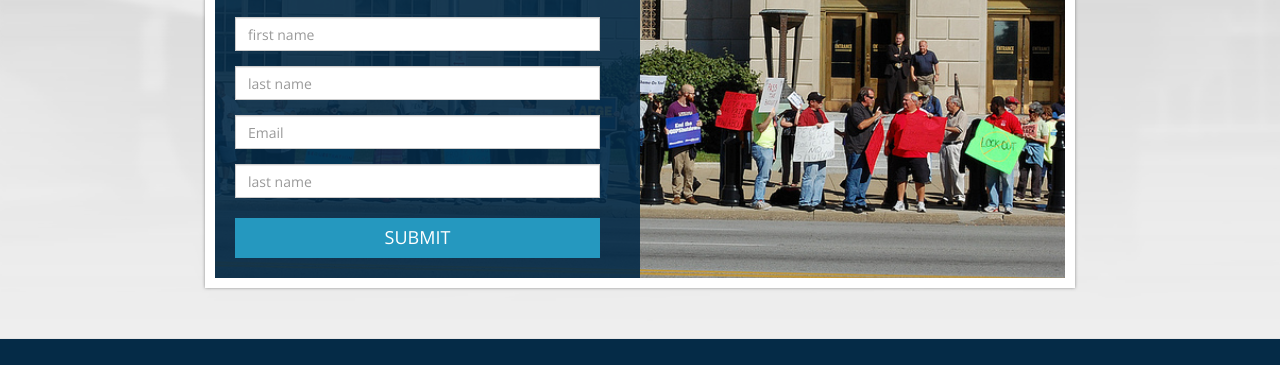
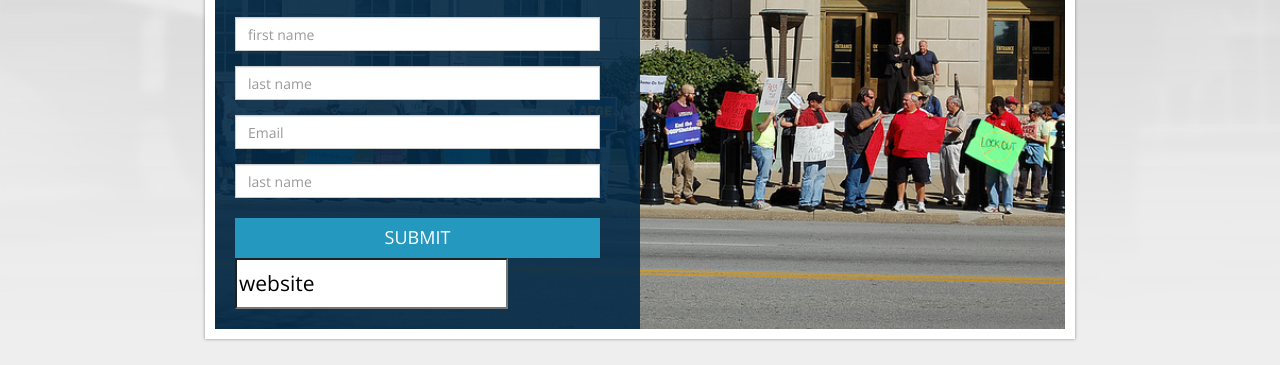
Before and after one commit to boldprogressives/ak-simple-signup, a plain HTML site: page index.html in a window 1280 px wide. Shown: the part 387-752 px from the top of the page. Drawn offline with nearby package versions, Linux system fonts and the light colour scheme.

```diff
--- a/index.html
+++ b/index.html
@@ -23,6 +23,11 @@
       <script src="../../assets/js/html5shiv.js"></script>
       <script src="../../assets/js/respond.min.js"></script>
     <![endif]-->
+
+    <script>startTime=new Date()</script>
+    <script type="text/javascript" src="//ajax.googleapis.com/ajax/libs/jquery/1.8.3/jquery.min.js"></script>
+    <script type="text/javascript" src="//act.boldprogressives.org/resources/actionkit.js"></script>
+
   </head>
 
 <body>
@@ -38,12 +43,15 @@
         		<div class="col-sm-6 ak-content">
           			<h2>Tell Congress to act on Medicare for All!</h2>
           			<p>Sign the petition urging Democratic candidates and members of Congress to respond boldly by actively supporting Medicare for All in 2014.</p>
-					<form role="form">
+					<form role="form" method="POST" action="//act.boldprogressives.org/act/" name="ak-form">
   						<div class="form-group"><input type="text" class="form-control" placeholder="first name"></div>
   						<div class="form-group"><input type="text" class="form-control" placeholder="last name"></div>
   						<div class="form-group"><input type="email" class="form-control" id="inputEmail3" placeholder="Email"></div>
   						<div class="form-group"><input type="text" class="form-control" placeholder="last name"></div>
   						<button type="submit" class="btn btn-ak">Submit</button>
+
+  						<input name="source" value="website" />
+
 					</form>
 				</div><!-- /col-sm-6 ak-content -->
 			</div><!-- /row -->
@@ -83,8 +91,5 @@
         </div><!-- /container -->
 	</div><!-- /footer -->
 
-  <script type="text/javascript" src="//ajax.googleapis.com/ajax/libs/jquery/1.8.3/jquery.min.js"></script>
-  <script type="text/javascript" src="//act.boldprogressives.org/resources/actionkit.js"></script>
-
 </body>
 </html>
```
